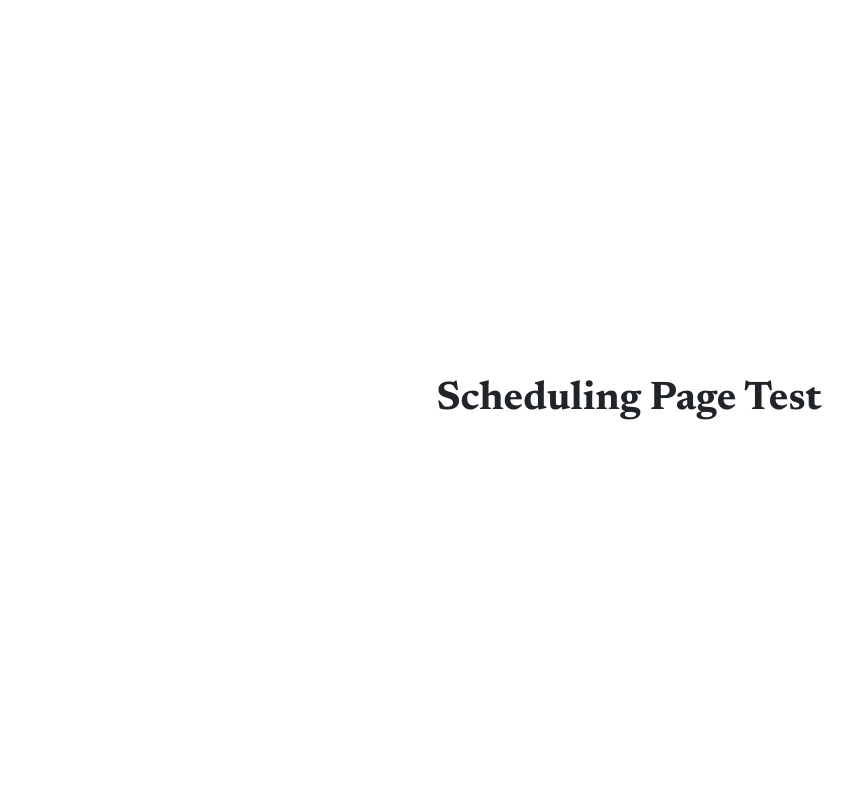
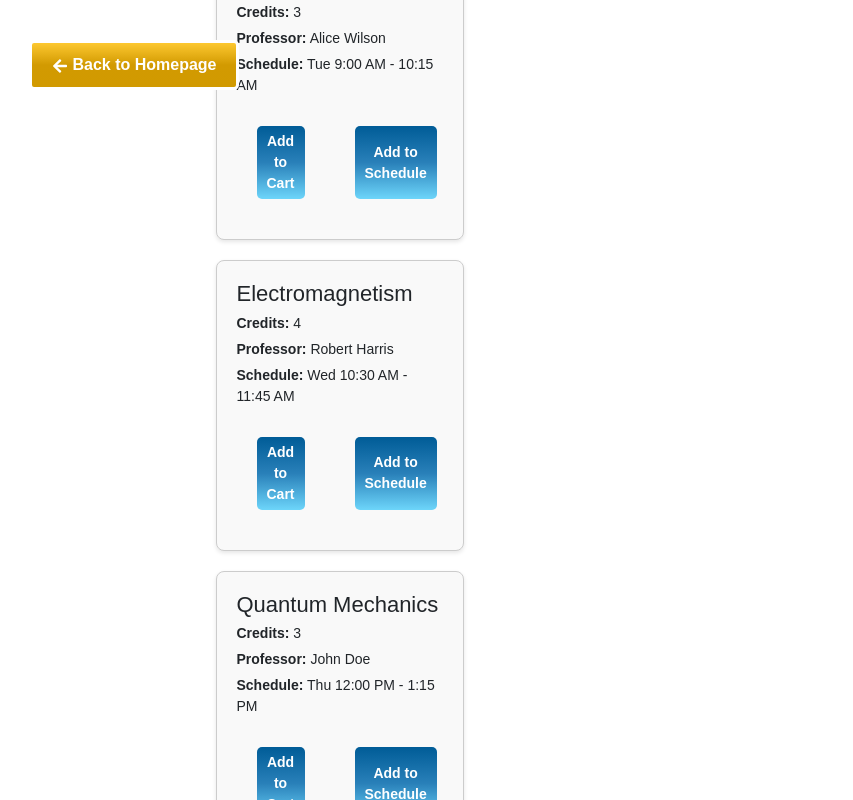
Before and after one commit to datasheng/csc336-teamproject-repo-biggerdata, a React (Create React App) app in the folder client/: page /schedule_build in a window 1280 px wide. Shown: the whole page, without its empty margins (11-864 px from the left). Built offline with nearby package versions, Linux system fonts and the light colour scheme.

Commit message:
Update Schedule.js

```diff
--- a/client/src/Components/Schedule/Schedule.js
+++ b/client/src/Components/Schedule/Schedule.js
@@ -1,11 +1,162 @@
-import React from "react";
+import React, { useState } from "react";
+import { useNavigate } from "react-router-dom";
+import { FaArrowLeft, FaShoppingCart } from "react-icons/fa";
+import "./Schedule.css";
 
 const Schedule = () => {
+  const navigate = useNavigate();
+  const [schedule, setSchedule] = useState([]);
+  const [cart, setCart] = useState([]);
+  const [searchTerm, setSearchTerm] = useState("");
+
+  const mockCourses = [
+    { id: 1, name: "Intro to CS", credits: 3, professor: "John Doe", schedule: "Mon 9:00 AM - 10:15 AM" },
+    { id: 2, name: "Data Structures", credits: 4, professor: "Jane Smith", schedule: "Tue 10:30 AM - 11:45 AM" },
+    { id: 3, name: "Algorithms", credits: 3, professor: "Emily White", schedule: "Wed 12:00 PM - 1:15 PM" },
+    { id: 4, name: "Calculus I", credits: 3, professor: "Michael Brown", schedule: "Thu 1:30 PM - 2:45 PM" },
+    { id: 5, name: "Linear Algebra", credits: 4, professor: "Sarah Taylor", schedule: "Fri 3:00 PM - 4:15 PM" },
+    { id: 6, name: "Discrete Math", credits: 3, professor: "David Lee", schedule: "Mon 4:30 PM - 5:45 PM" },
+    { id: 7, name: "Mechanics", credits: 3, professor: "Alice Wilson", schedule: "Tue 9:00 AM - 10:15 AM" },
+    { id: 8, name: "Electromagnetism", credits: 4, professor: "Robert Harris", schedule: "Wed 10:30 AM - 11:45 AM" },
+    { id: 9, name: "Quantum Mechanics", credits: 3, professor: "John Doe", schedule: "Thu 12:00 PM - 1:15 PM" },
+    { id: 10, name: "Computer Organization", credits: 3, professor: "Jane Smith", schedule: "Fri 1:30 PM - 2:45 PM" },
+    { id: 11, name: "Operating Systems", credits: 3, professor: "Emily White", schedule: "Mon 3:00 PM - 4:15 PM" },
+    { id: 12, name: "Calculus II", credits: 3, professor: "Michael Brown", schedule: "Tue 4:30 PM - 5:45 PM" },
+    { id: 13, name: "Differential Equations", credits: 4, professor: "Sarah Taylor", schedule: "Wed 9:00 AM - 10:15 AM" },
+    { id: 14, name: "Thermodynamics", credits: 3, professor: "David Lee", schedule: "Thu 10:30 AM - 11:45 AM" },
+    { id: 15, name: "Astrophysics", credits: 4, professor: "Alice Wilson", schedule: "Fri 12:00 PM - 1:15 PM" }
+  ];
+
+  const addToSchedule = (course) => {
+    const conflict = schedule.find((c) => c.schedule === course.schedule);
+    if (conflict) {
+      window.alert(`Schedule conflict with: ${conflict.name}`);
+      return;
+    }
+    setSchedule([...schedule, course]);
+  };
+
+  const removeFromSchedule = (courseId) => {
+    setSchedule(schedule.filter((course) => course.id !== courseId));
+  };
+
+  const addToCart = (course) => {
+    setCart([...cart, course]);
+  };
+
+  const removeFromCart = (course) => {
+    setCart(cart.filter((item) => item.id !== course.id));
+  };
+
+
+  const filteredCourses = mockCourses.filter((course) =>
+    course.name.toLowerCase().includes(searchTerm.toLowerCase())
+  );
+
+  const renderCalendar = () => {
+    const days = ["Mon", "Tue", "Wed", "Thu", "Fri"];
+    const times = [
+      "8:00 AM", "8:30 AM", "9:00 AM", "9:30 AM", "10:00 AM", "10:30 AM", "11:00 AM", "11:30 AM", "12:00 PM",
+      "12:30 PM", "1:00 PM", "1:30 PM", "2:00 PM", "2:30 PM", "3:00 PM", "3:30 PM", "4:00 PM", "4:30 PM", "5:00 PM",
+      "5:30 PM", "6:00 PM", "6:30 PM", "7:00 PM"
+    ];
+
     return (
-      <div className="test">
-        <h1>Scheduling Page Test</h1>
+      <div className="calendar">
+        <div className="calendar-header">
+          <div className="time-column-header"></div>
+          {days.map((day) => (
+            <div key={day} className="calendar-day-header">{day}</div>
+          ))}
+        </div>
+        <div className="calendar-grid">
+          {times.map((time) => (
+            <div key={time} className="calendar-time-row">
+              <div className="time-column">{time}</div>
+              {days.map((day) => {
+                const coursesAtTime = schedule.filter(
+                  (c) => c.schedule.includes(day) && c.schedule.includes(time)
+                );
+                return (
+                  <div key={day + time} className="calendar-cell">
+                    {coursesAtTime.length > 0 && (
+                      <div className="course-list">
+                        {coursesAtTime.map((course) => (
+                          <div key={course.id} className="calendar-course">
+                            {course.name} ({course.schedule})
+                            <button
+                              onClick={() => removeFromSchedule(course.id)}
+                              className="remove-button"
+                            >
+                              Remove
+                            </button>
+                          </div>
+                        ))}
+                      </div>
+                    )}
+                  </div>
+                );
+              })}
+            </div>
+          ))}
+        </div>
       </div>
     );
   };
 
+  return (
+    <div className="schedule-container">
+        <button className="sched-back-button" onClick={() => navigate("/homepage")}>
+          <FaArrowLeft /> Back to Homepage
+        </button>
+
+      <div className="schedule-content">
+        <div className="search-and-details">
+          <input
+            type="text"
+            placeholder="Search for classes..."
+            value={searchTerm}
+            onChange={(e) => setSearchTerm(e.target.value)}
+            className="search-bar"
+          />
+          <div className="course-list">
+            {filteredCourses.map((course) => (
+              <div key={course.id} className="course-card">
+                <h3>{course.name}</h3>
+                <p><strong>Credits:</strong> {course.credits}</p>
+                <p><strong>Professor:</strong> {course.professor}</p>
+                <p><strong>Schedule:</strong> {course.schedule}</p>
+                <div className="card-buttons">
+                  <button onClick={() => addToCart(course)}>Add to Cart</button>
+                  <button onClick={() => addToSchedule(course)}>Add to Schedule</button>
+                </div>
+              </div>
+            ))}
+          </div>
+        </div>
+
+        <div className="calendar-section">
+          <h2>Your Schedule</h2>
+          {renderCalendar()}
+        </div>
+
+        <div className="cart-section">
+  <h2>Cart <FaShoppingCart /> </h2>
+  <ul>
+    {cart.map((course) => (
+      <li key={course.id}>
+        {course.name}
+        <button onClick={() => removeFromCart(course)} className="remove-button">
+          Remove
+        </button>
+      </li>
+    ))}
+  </ul>
+</div>
+
+      </div>
+    </div>
+  );
+};
+
 export default Schedule;
```
